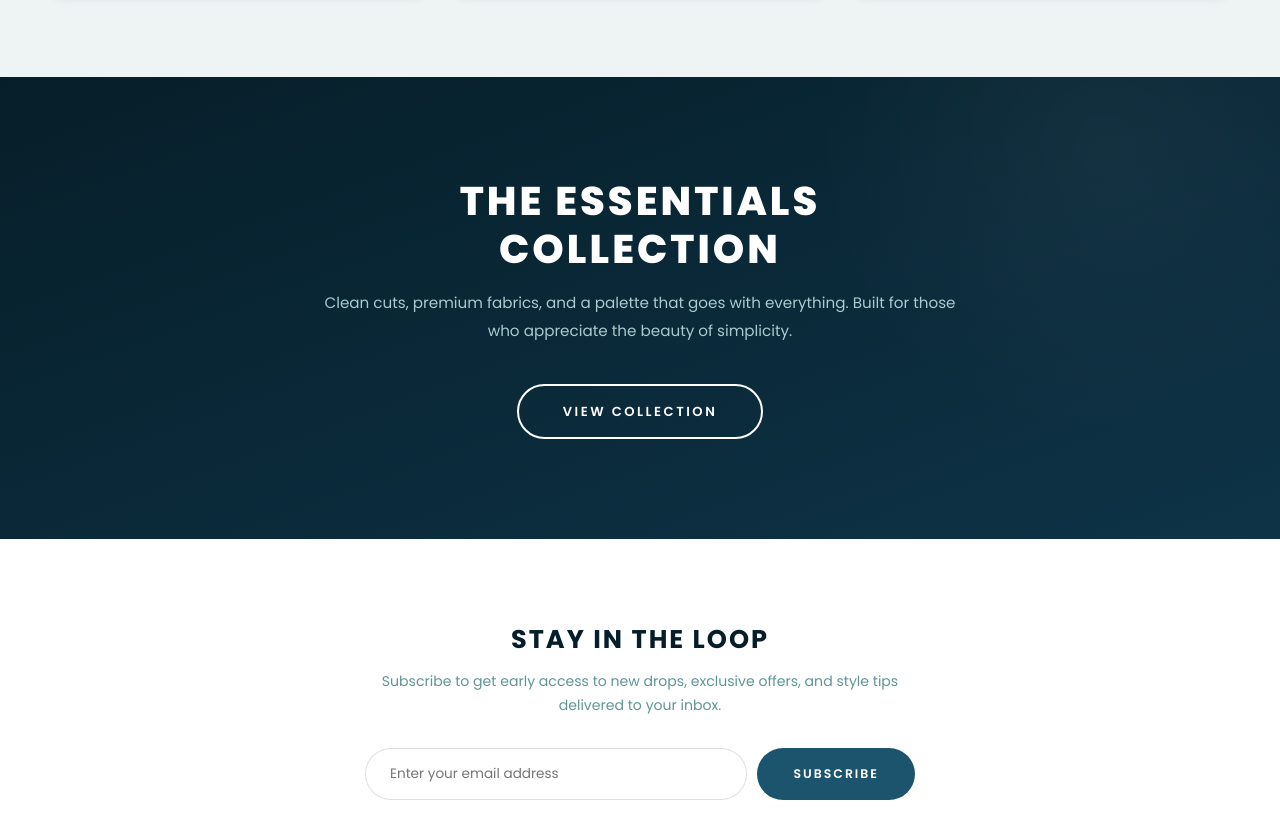
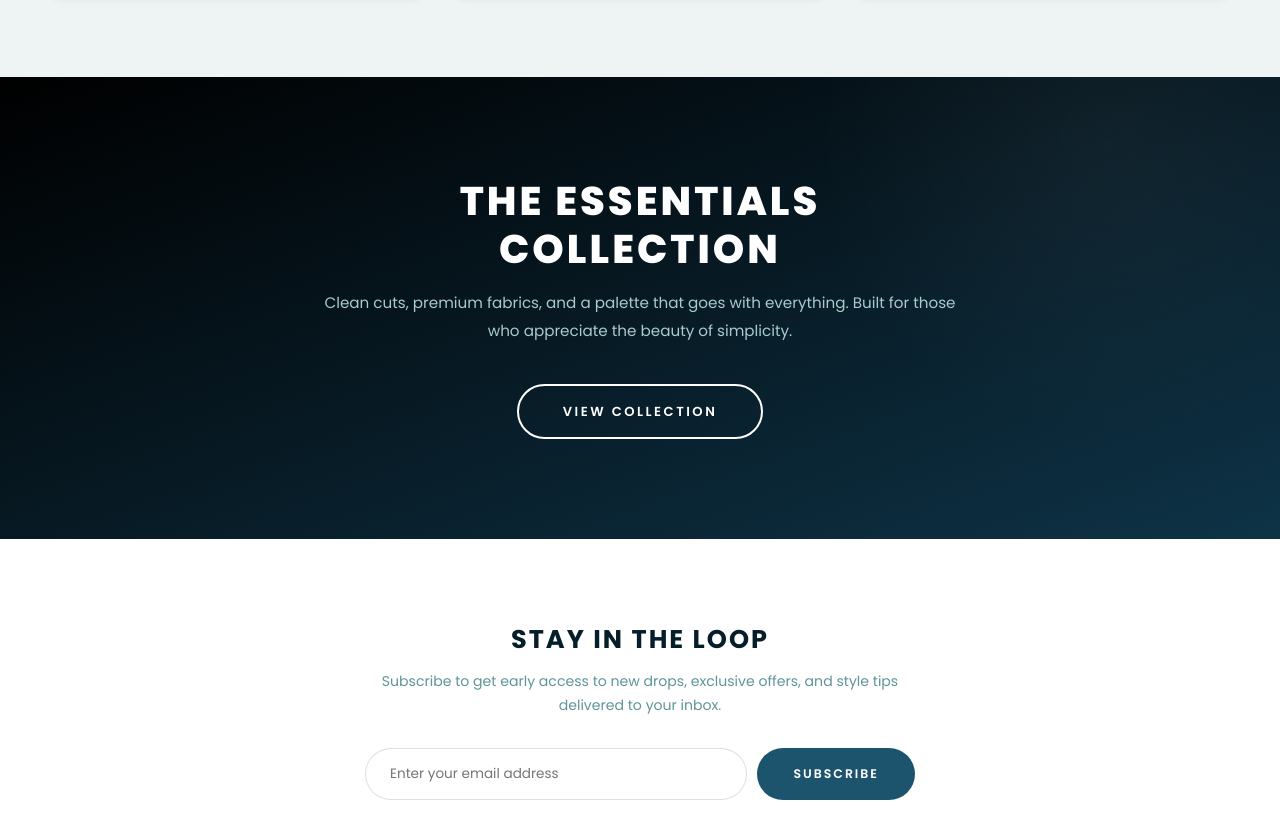
Before and after one commit to jazpherbeneza6-dot/NORCO.IO, a plain HTML site: page index.html in a window 1280 px wide. Shown: the part 3088-3927 px from the top of the page. Drawn offline with Linux system fonts and the light colour scheme.

Commit message:
Update color palette: teal/navy theme

```diff
--- a/style.css
+++ b/style.css
@@ -818,7 +818,7 @@ nav {
    PROMO BANNER (Mid-page CTA)
    ============================================ */
 .promo-banner {
-  background: linear-gradient(160deg, #061E29 0%, #0e3347 100%);
+  background: linear-gradient(160deg, rgb(0 0 0) 0%, rgb(14, 51, 71) 100%);
   color: var(--white);
   padding: 100px 50px;
   text-align: center;
```
